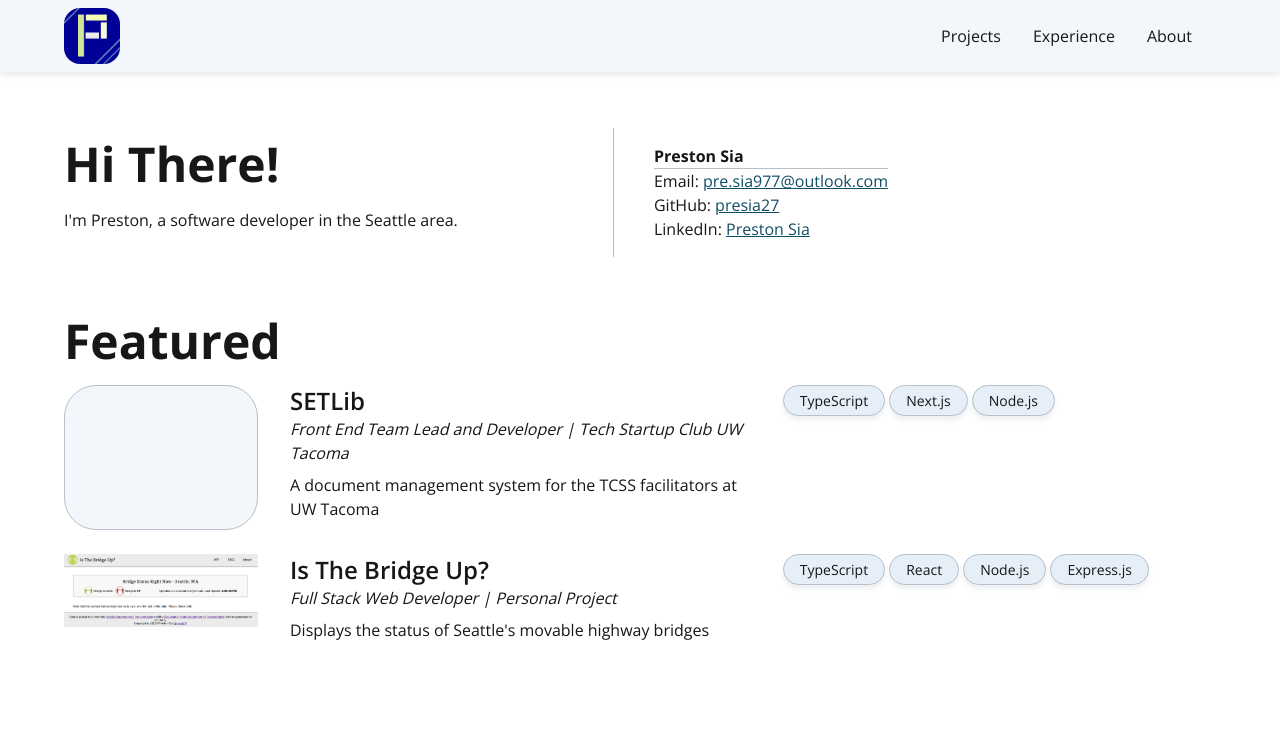
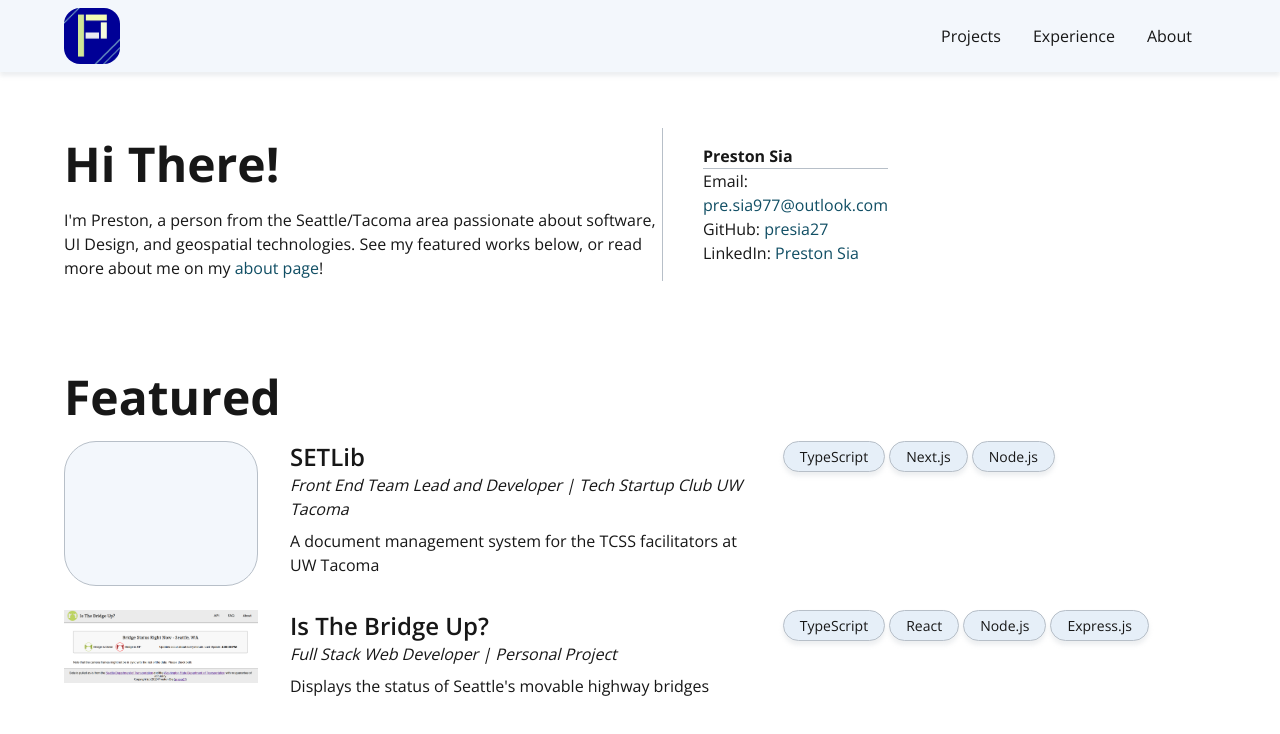
Before and after one commit to presia27/preston-portfolio, a Next.js app: page / in a window 1280 px wide. Shown: the top 734 px of the page. Built offline with nearby package versions, Linux system fonts and the light colour scheme.

Commit message:
Change homepage details, add link color to global css, draft project details card

```diff
--- a/src/app/globals.css
+++ b/src/app/globals.css
@@ -6,6 +6,7 @@
   --accent-main: #e6eff8; /* Accent 1 */
   --accent-darker: #b7bfc8; /* Accent 2 */
   --accent-lighter: #f3f7fc; /* Accent 1 Light */
+  --link-color: #104e64;
 }
 
 @theme {
@@ -44,3 +45,11 @@ body {
 .accentShadow {
   box-shadow: 0 4px 4px 0 rgba(183, 191, 200, 0.25);
 }
+
+.link {
+  color: var(--link-color);
+}
+
+.link:hover {
+  text-decoration: underline;
+}
--- a/src/app/page.tsx
+++ b/src/app/page.tsx
@@ -4,20 +4,21 @@ export default function Home() {
   return (
     <main className="contentMargins mt-32">
       <section>
-        <div className="flex flex-row justify-between pb-12">
+        <div className="flex flex-row justify-between pb-20">
           <div>
             <h1 className="bigHeader">Hi There!</h1>
             <p>
-              I&apos;m Preston, a software developer in the Seattle area.
+              I&apos;m Preston, a person from the Seattle/Tacoma area passionate about software, UI Design, and geospatial technologies.
+              See my featured works below, or read more about me on my <a href="/about-me" className="link">about page</a>!
             </p>
           </div>
 
           <div className="border-l border-accent-darker px-10 py-4 mr-[25%]">
             <h2 className="font-bold border-b border-accent-darker">Preston Sia</h2>
             <ul>
-              <li>Email: <a href="mailto:pre.sia977@outlook.com" className="text-cyan-900 underline">pre.sia977@outlook.com</a></li>
-              <li>GitHub: <a href="https://github.com/presia27" className="text-cyan-900 underline">presia27</a></li>
-              <li>LinkedIn: <a href="https://www.linkedin.com/in/preston-sia" className="text-cyan-900 underline">Preston Sia</a></li>
+              <li>Email: <a href="mailto:pre.sia977@outlook.com" className="link">pre.sia977@outlook.com</a></li>
+              <li>GitHub: <a href="https://github.com/presia27" className="link">presia27</a></li>
+              <li>LinkedIn: <a href="https://www.linkedin.com/in/preston-sia" className="link">Preston Sia</a></li>
             </ul>
           </div>
         </div>
--- /dev/null
+++ b/src/components/projectDetailCard/ProjectDetailCard.tsx
@@ -0,0 +1,34 @@
+'use client';
+
+/**
+ * For displaying project information in depth as part of a list.
+ */
+
+import { ProjectDescription } from '../../data/projects';
+
+interface IProjectDetailCard {
+  project: ProjectDescription
+}
+
+export function ProjectDetailCard({project}: IProjectDetailCard) {
+  return (
+    <div key={project.id} className='flex gap-8 mb-6'>
+      <div>
+        {project.images.cardImage && project.images.cardImage !== '#'
+          ? <img src={"/cardimg/" + project.images.cardImage} alt={`Image featuring ${project.title}`} width="194" height="145" />
+          : <div className='w-48.5 h-36.25 bg-accent-lighter border border-accent-darker rounded-4xl'></div>}
+
+      </div>
+      <div className='basis-[40%]'>
+        <h3 className='font-semibold text-2xl'>{project.title}</h3>
+        <h4 className='italic mb-2'>{project.role} | {project.association}</h4>
+        <p className='mt-1 mb-1'>{project.synopsis}</p>
+      </div>
+      <div className='flex gap-1 flex-wrap items-start'>
+        {project.stack.map((item: string) => (
+          <div key={item} className='accentShadow bg-accent-main border border-accent-darker rounded-2xl px-4 py-1 text-[14px]'>{item}</div>
+        ))}
+      </div>
+    </div>
+  )
+}
--- a/src/data/projects.ts
+++ b/src/data/projects.ts
@@ -1,4 +1,4 @@
-interface ProjectDescription {
+export interface ProjectDescription {
   id: number;
   featured: boolean; // specifies whether a project is a featured project (front-page project)
   title: string;
```
